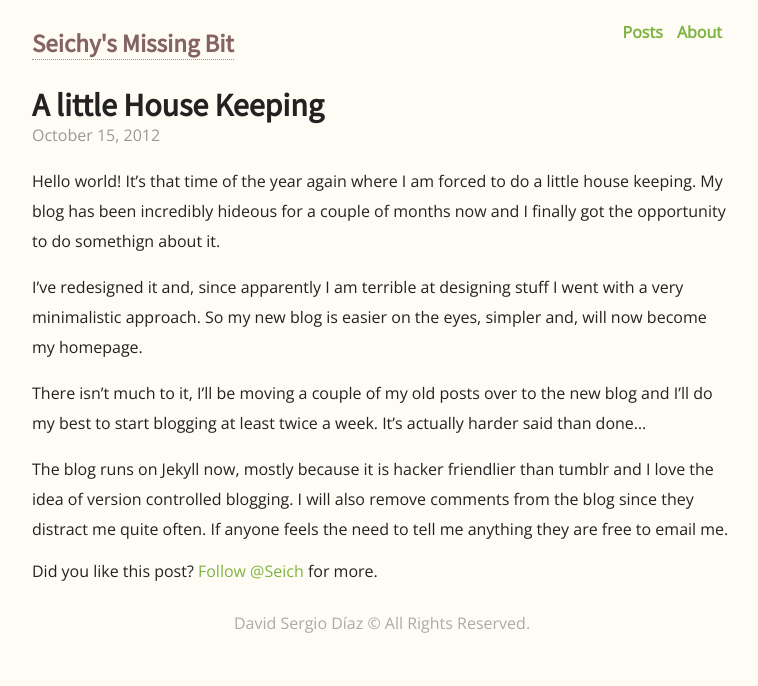
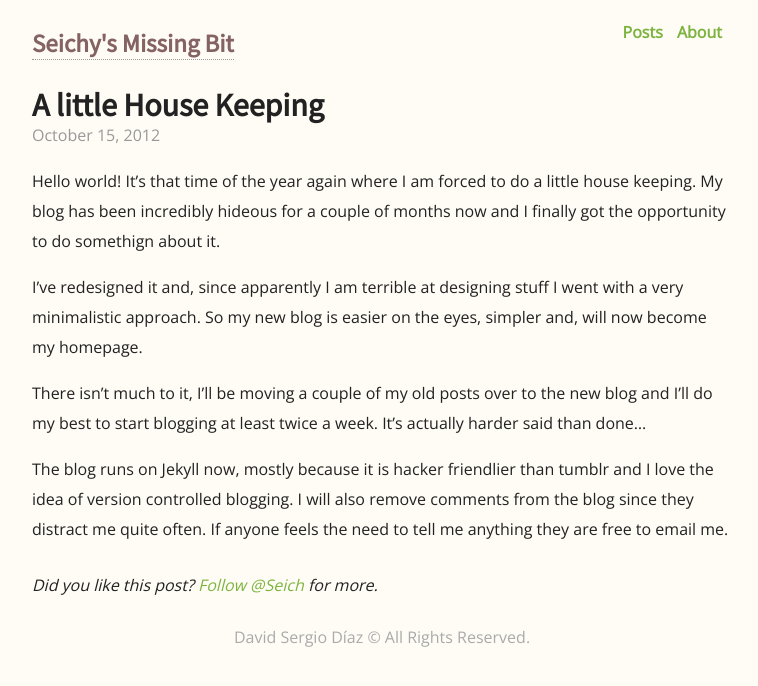
Before and after one commit to Seich/martianwabbit, a Jekyll site: the page built from src/_posts/2012-10-15-housekeeping.md, in a window 1280 px wide. Shown: the top 686 px of the page, without its empty margins (258-1016 px from the left). Built offline with Jekyll 4.4.1, drawn with Linux system fonts in a browser that asks for light colours; comment, search, counter and statistics services are not loaded.

Commit message:
Minor style change.

```diff
--- a/site/css/styles.css
+++ b/site/css/styles.css
@@ -113,6 +113,11 @@ header#title a {
 	color: #999;
 }
 
+.media-anouncement {
+	margin-top: 30px;
+	font-style: italic;
+}
+
 /* about me */
 .about-me h1 {
 	font-size: 72px;
--- a/src/css/styles.css
+++ b/src/css/styles.css
@@ -113,6 +113,11 @@ header#title a {
 	color: #999;
 }
 
+.media-anouncement {
+	margin-top: 30px;
+	font-style: italic;
+}
+
 /* about me */
 .about-me h1 {
 	font-size: 72px;
```
